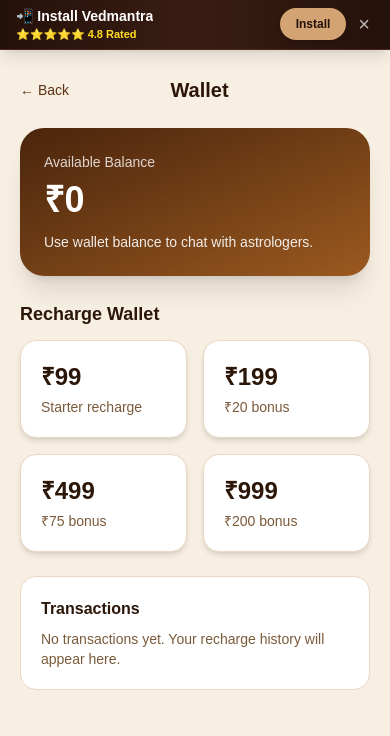
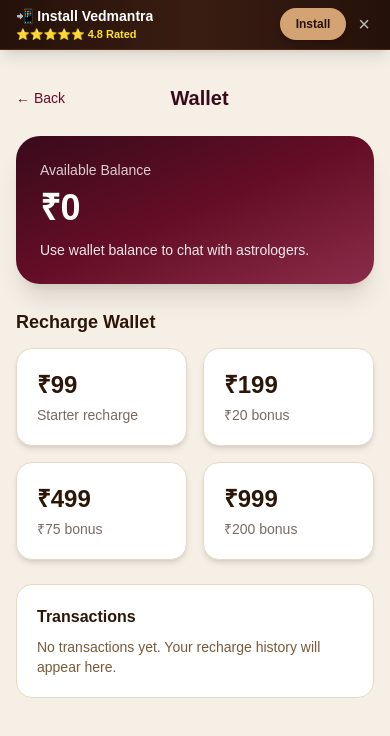
Before and after one commit to crystaluxe/vedmantra, a Next.js app: page /wallet in a window 390 px wide. Shown: the top 736 px of the page. Built offline with nearby package versions, Linux system fonts and the light colour scheme.

Commit message:
Make wallet responsive with premium maroon balance and four-column recharge plans

```diff
--- a/src/app/wallet/page.js
+++ b/src/app/wallet/page.js
@@ -162,7 +162,7 @@ export default function WalletPage() {
         },
 
         theme: {
-          color: "#7c3f12",
+          color: "#650D26",
         },
       };
 
@@ -177,21 +177,21 @@ export default function WalletPage() {
   };
 
   return (
-    <main className="min-h-screen bg-[#f8efe3] px-5 py-6">
-      <div className="max-w-md mx-auto">
+    <main className="min-h-screen bg-[#F6EFE5] px-4 py-8 md:px-8 md:py-12">
+      <div className="max-w-6xl mx-auto">
         <div className="flex items-center justify-between mb-6">
-          <Link href="/" className="text-sm text-[#5b3215]">
+          <Link href="/" className="text-sm text-[#650D26]">
             ← Back
           </Link>
 
-          <h1 className="text-xl font-semibold text-[#2b1608]">
+          <h1 className="text-xl font-semibold text-[#390A1B]">
             Wallet
           </h1>
 
           <div className="w-10" />
         </div>
 
-        <div className="rounded-3xl bg-gradient-to-br from-[#4b250c] to-[#9b5a20] text-white p-6 shadow-xl mb-6">
+        <div className="rounded-3xl bg-gradient-to-br from-[#390A1B] via-[#650D26] to-[#8B2C4A] text-white p-6 shadow-xl mb-6">
           <p className="text-sm opacity-80">Available Balance</p>
 
           <h2 className="text-4xl font-bold mt-2">
@@ -207,18 +207,18 @@ export default function WalletPage() {
           Recharge Wallet
         </h3>
 
-        <div className="grid grid-cols-2 gap-4">
+        <div className="grid grid-cols-2 gap-4 md:grid-cols-4">
           {rechargePlans.map((plan) => (
             <button
               key={plan.amount}
               onClick={() => handleRecharge(plan.amount)}
-              className="rounded-2xl bg-white p-5 text-left shadow-md border border-[#ead8c2] active:scale-95 transition"
+              className="rounded-2xl bg-white p-5 text-left shadow-md border border-[#E9D9C4] active:scale-95 transition"
             >
               <p className="text-2xl font-bold text-[#2b1608]">
                 ₹{plan.amount}
               </p>
 
-              <p className="text-sm text-[#7a5a3a] mt-1">
+              <p className="text-sm text-[#786B64] mt-1">
                 {plan.bonus > 0
                   ? `₹${plan.bonus} bonus`
                   : "Starter recharge"}
@@ -241,7 +241,7 @@ export default function WalletPage() {
               {transactions.map((txn) => (
                 <div
                   key={txn.id}
-                  className="flex items-center justify-between rounded-xl bg-[#fff8ef] border border-[#f0dec7] px-4 py-3"
+                  className="flex items-center justify-between rounded-xl bg-[#FFF9F0] border border-[#f0dec7] px-4 py-3"
                 >
                   <div>
                     <p className="text-sm font-semibold text-[#2b1608]">
```
